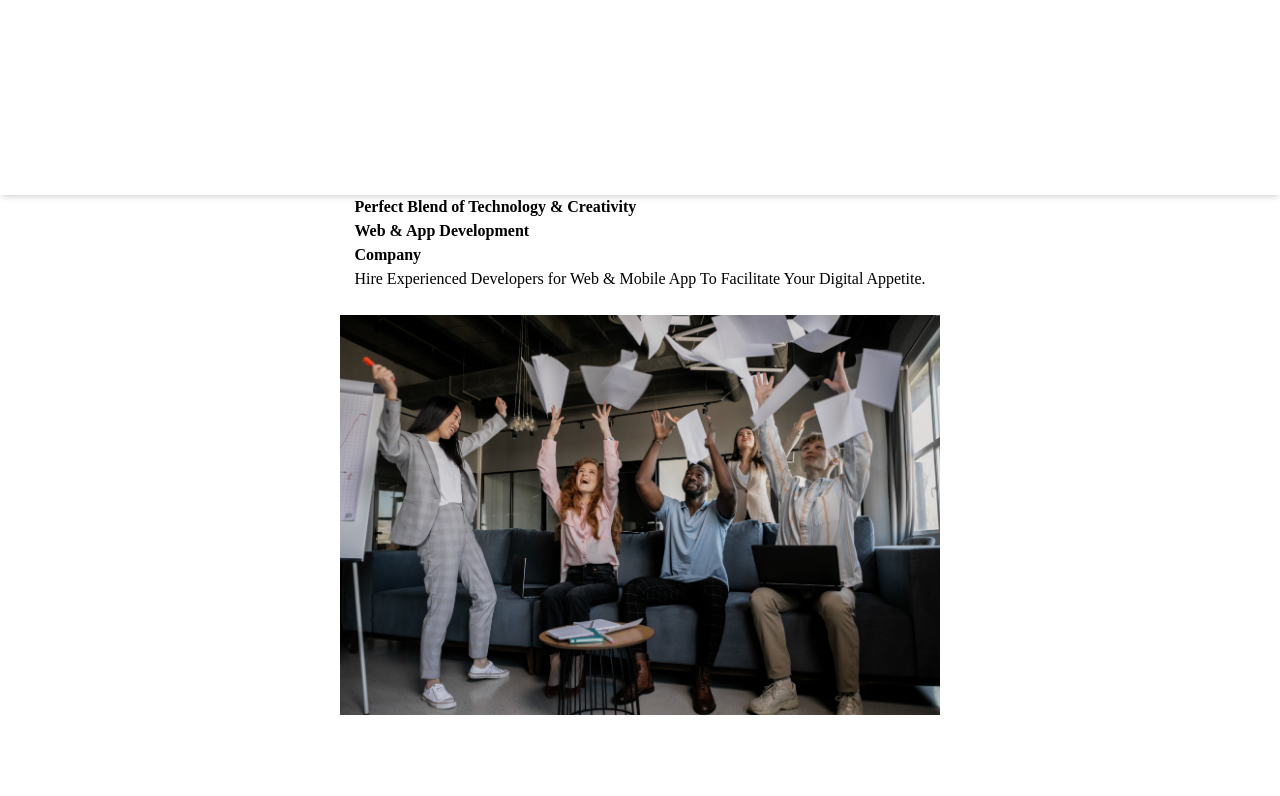
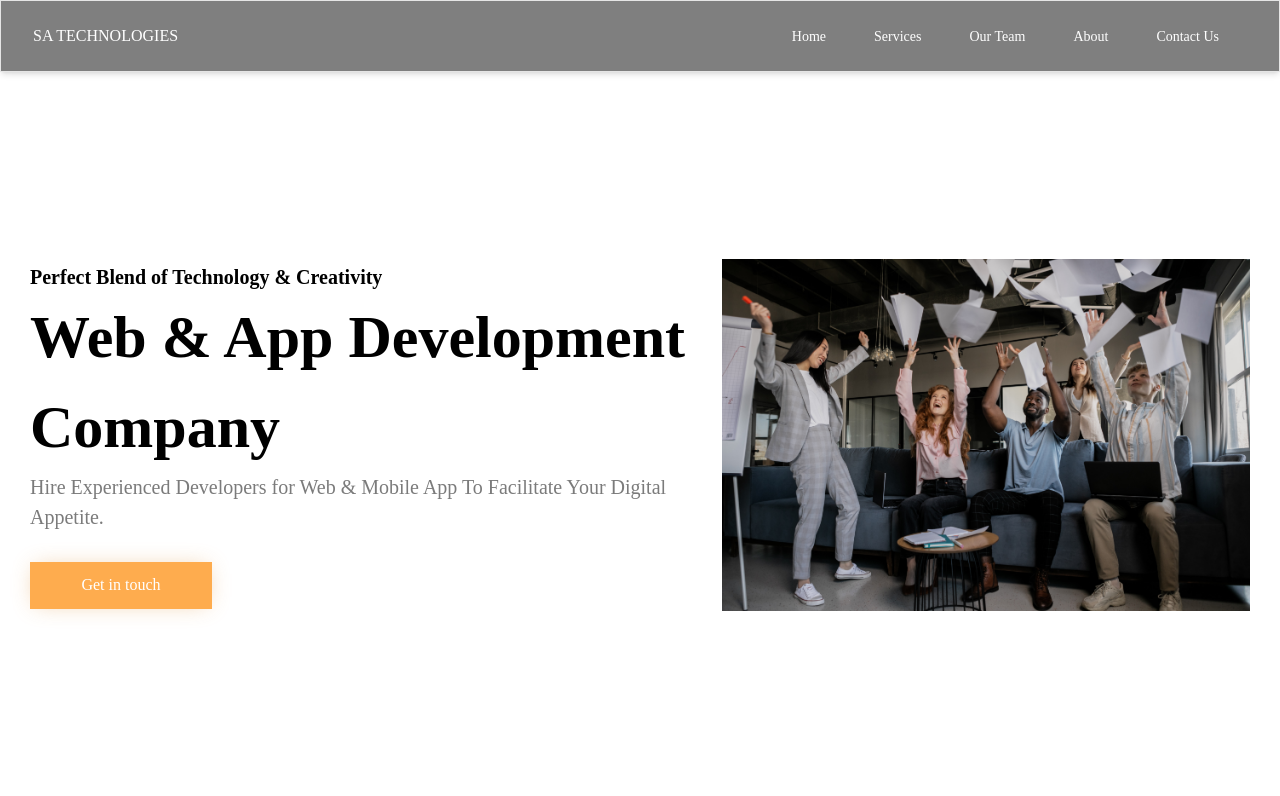
Before and after one commit to monirhabderabby/sa-technologies, a Next.js app: page / in a window 1280 px wide. Shown: the top 796 px of the page. Built offline with nearby package versions, Linux system fonts and the light colour scheme.

Commit message:
replaced; source path in config.js

```diff
--- a/tailwind.config.js
+++ b/tailwind.config.js
@@ -1,7 +1,7 @@
 /** @type {import('tailwindcss').Config} */
 const withMT = require("@material-tailwind/react/utils/withMT");
 module.exports = withMT({
-    content: ["./pages/**/*.{js,ts,jsx,tsx,mdx}", "./components/**/*.{js,ts,jsx,tsx,mdx}", "./app/**/*.{js,ts,jsx,tsx,mdx}"],
+    content: ["./pages/**/*.{js,ts,jsx,tsx,mdx}", "./Components/**/*.{js,ts,jsx,tsx,mdx}", "./app/**/*.{js,ts,jsx,tsx,mdx}"],
     theme: {
         extend: {
             backgroundImage: {
```
